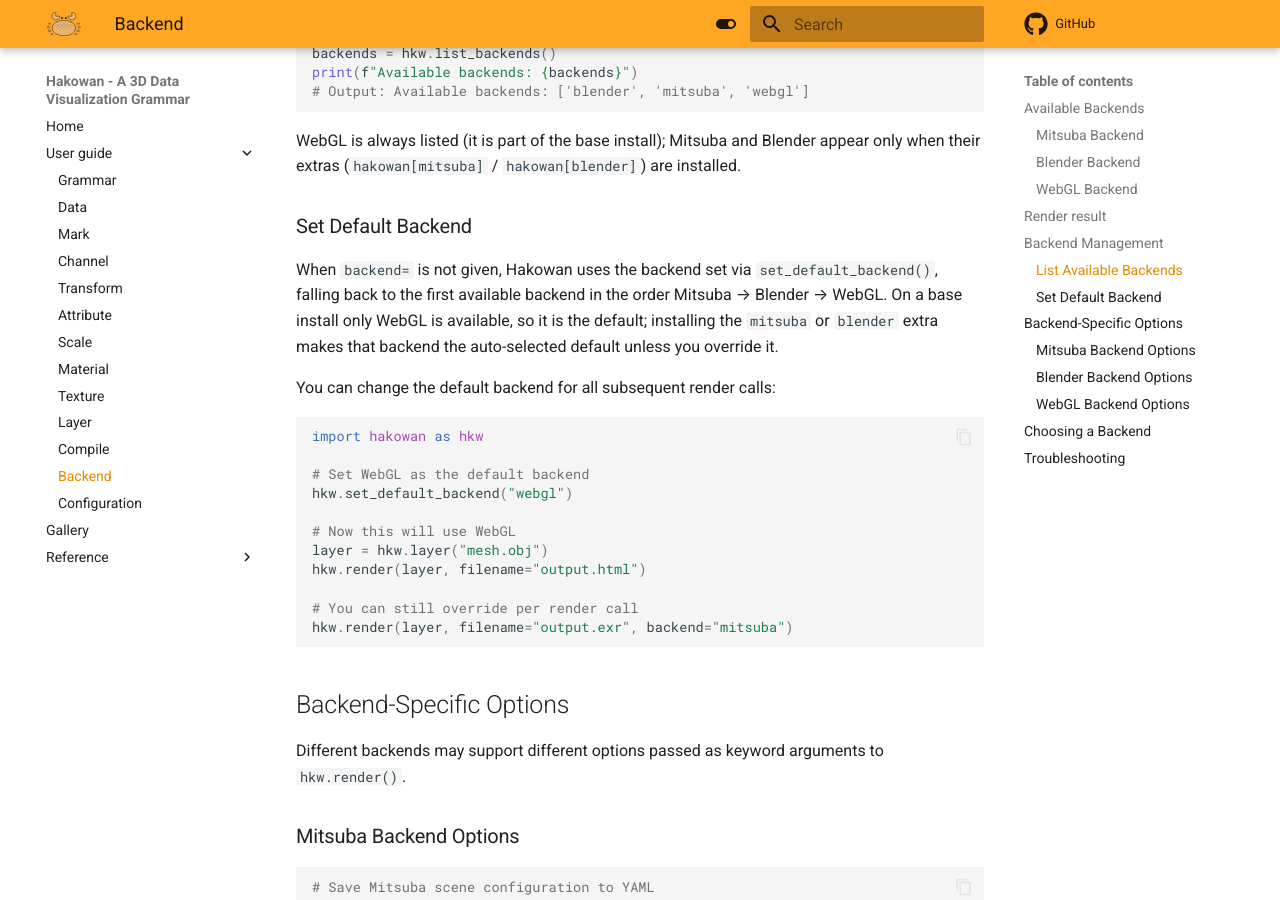
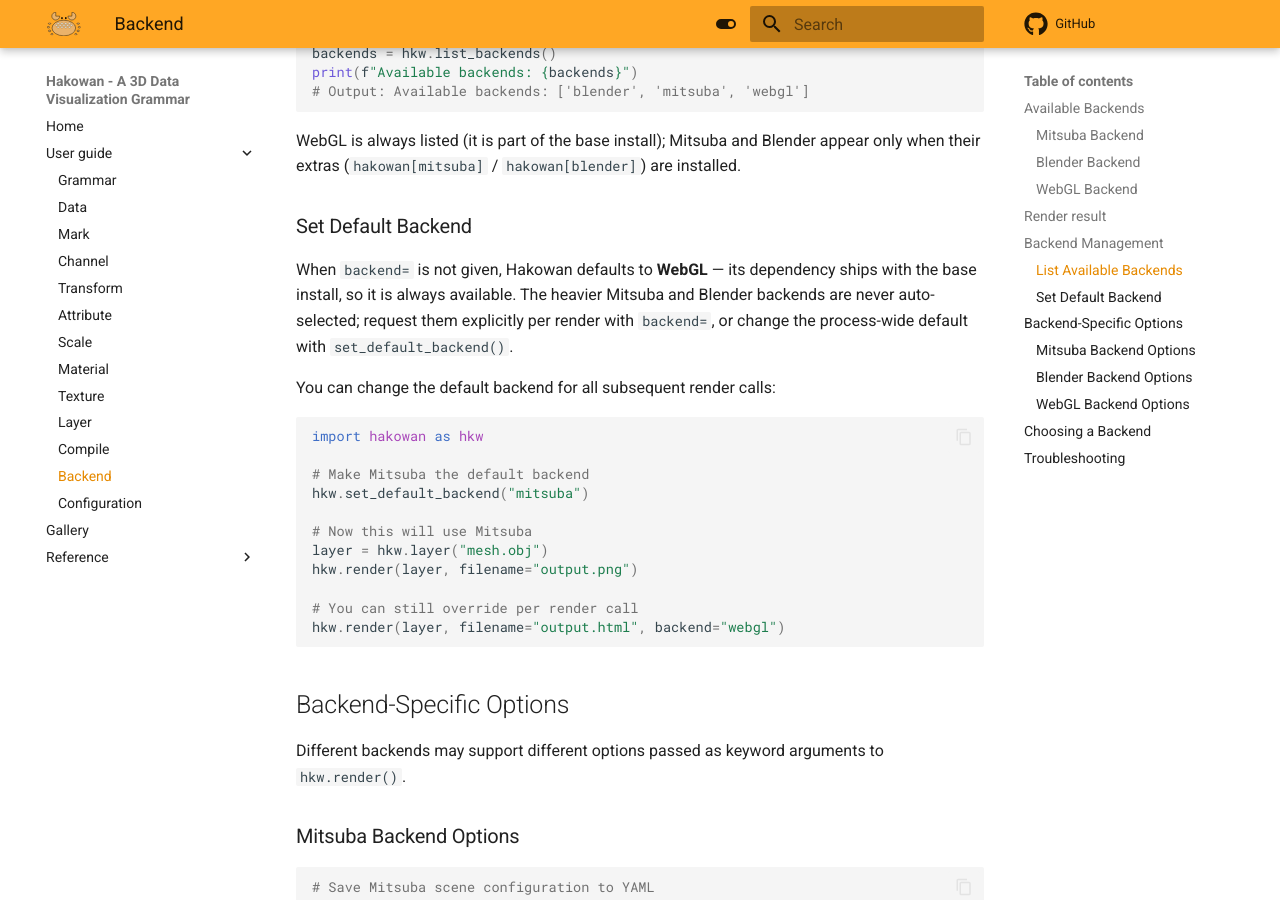
Before and after one commit to Hakowan/hakowan, an MkDocs documentation site: the page built from docs/guide/backend.md, in a window 1280 px wide and 900 px high, scrolled down 2741 px. Built offline with MkDocs 1.6.1 and Material for MkDocs 9.7.7, drawn with Linux system fonts in a browser that asks for light colours; comment, search, counter and statistics services are not loaded.

Commit message:
Webgl is now the default backend.

````diff
--- a/docs/guide/backend.md
+++ b/docs/guide/backend.md
@@ -143,25 +143,25 @@
 
 ### Set Default Backend
 
-When `backend=` is not given, Hakowan uses the backend set via `set_default_backend()`, falling
-back to the first available backend in the order Mitsuba → Blender → WebGL. On a base install only
-WebGL is available, so it is the default; installing the `mitsuba` or `blender` extra makes that
-backend the auto-selected default unless you override it.
+When `backend=` is not given, Hakowan defaults to **WebGL** — its dependency ships with the base
+install, so it is always available. The heavier Mitsuba and Blender backends are never auto-selected;
+request them explicitly per render with `backend=`, or change the process-wide default with
+`set_default_backend()`.
 
 You can change the default backend for all subsequent render calls:
 
 ```py
 import hakowan as hkw
 
-# Set WebGL as the default backend
-hkw.set_default_backend("webgl")
+# Make Mitsuba the default backend
+hkw.set_default_backend("mitsuba")
 
-# Now this will use WebGL
+# Now this will use Mitsuba
 layer = hkw.layer("mesh.obj")
-hkw.render(layer, filename="output.html")
+hkw.render(layer, filename="output.png")
 
 # You can still override per render call
-hkw.render(layer, filename="output.exr", backend="mitsuba")
+hkw.render(layer, filename="output.html", backend="webgl")
 ```
 
 ## Backend-Specific Options
````
Also changed, not shown: 3 other files.
